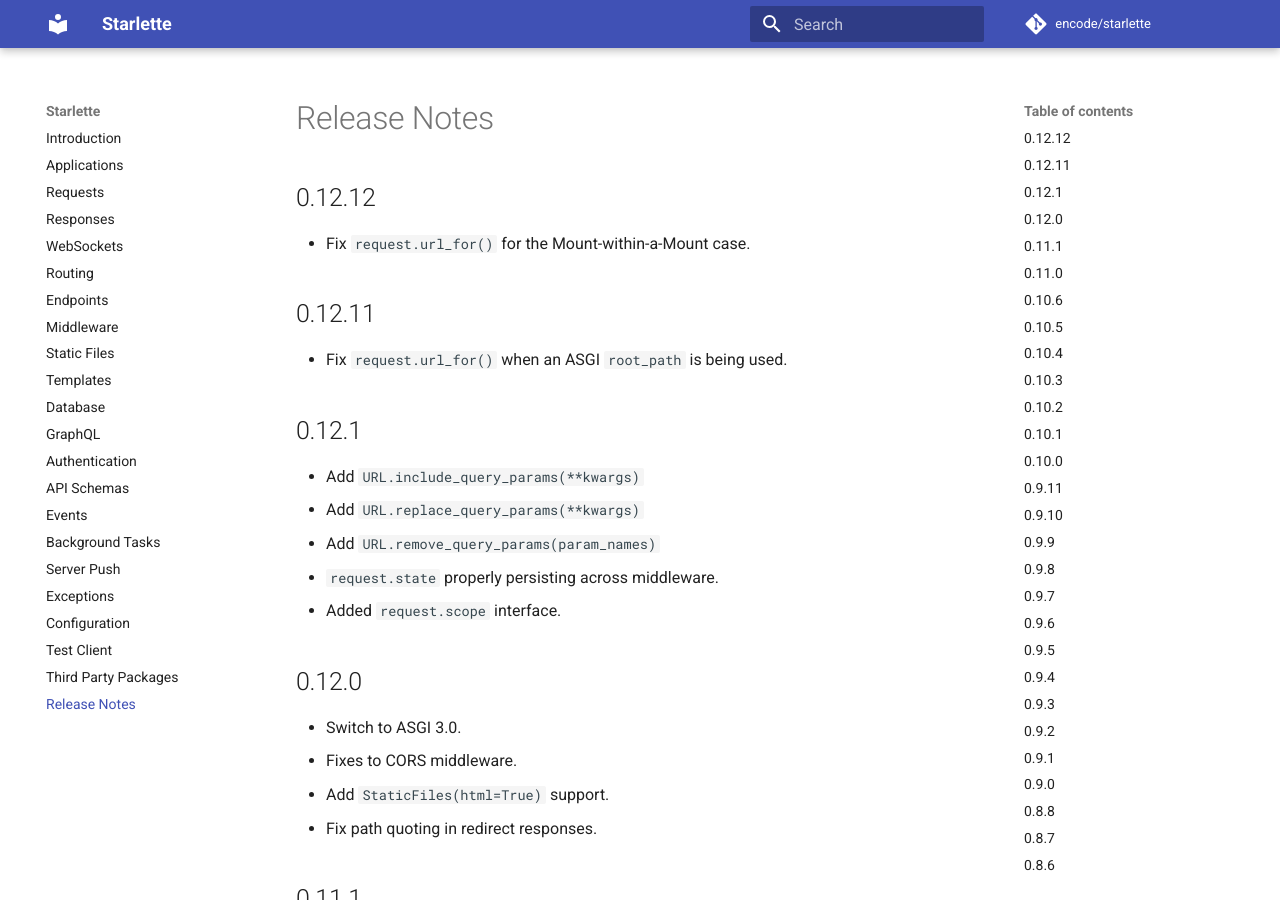
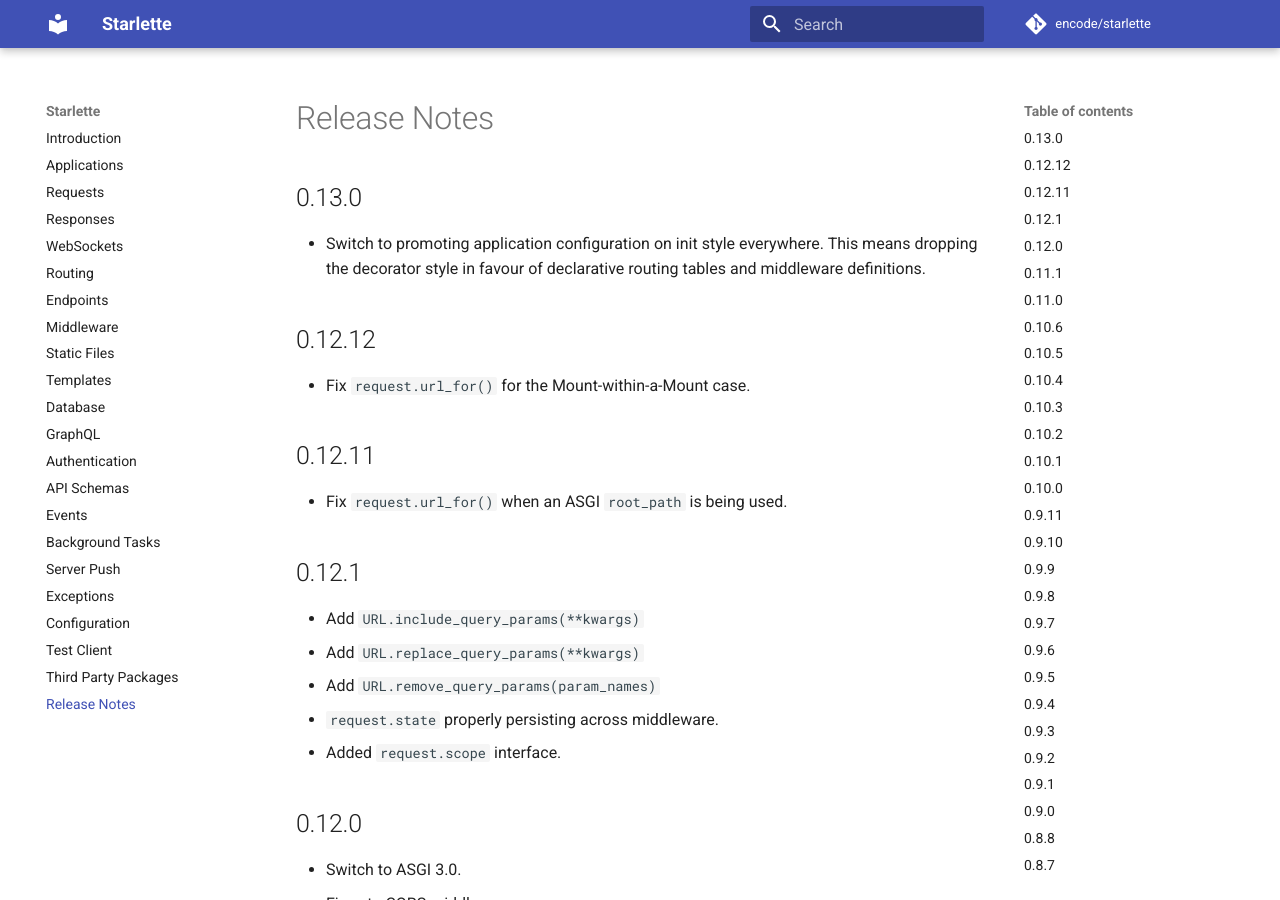
Before and after one commit to hidraco/starlette, an MkDocs documentation site: the page built from docs/release-notes.md, in a window 1280 px wide and 900 px high. Built offline with MkDocs 1.6.1 and Material for MkDocs 9.7.7, drawn with Linux system fonts in a browser that asks for light colours; comment, search, counter and statistics services are not loaded.

Commit message:
Version 0.13.0

```diff
--- a/docs/release-notes.md
+++ b/docs/release-notes.md
@@ -1,3 +1,9 @@
+## 0.13.0
+
+* Switch to promoting application configuration on init style everywhere.
+  This means dropping the decorator style in favour of declarative routing
+  tables and middleware definitions.
+
 ## 0.12.12
 
 * Fix `request.url_for()` for the Mount-within-a-Mount case.
--- a/starlette/__init__.py
+++ b/starlette/__init__.py
@@ -1 +1 @@
-__version__ = "0.12.13"
+__version__ = "0.13.0"
```
